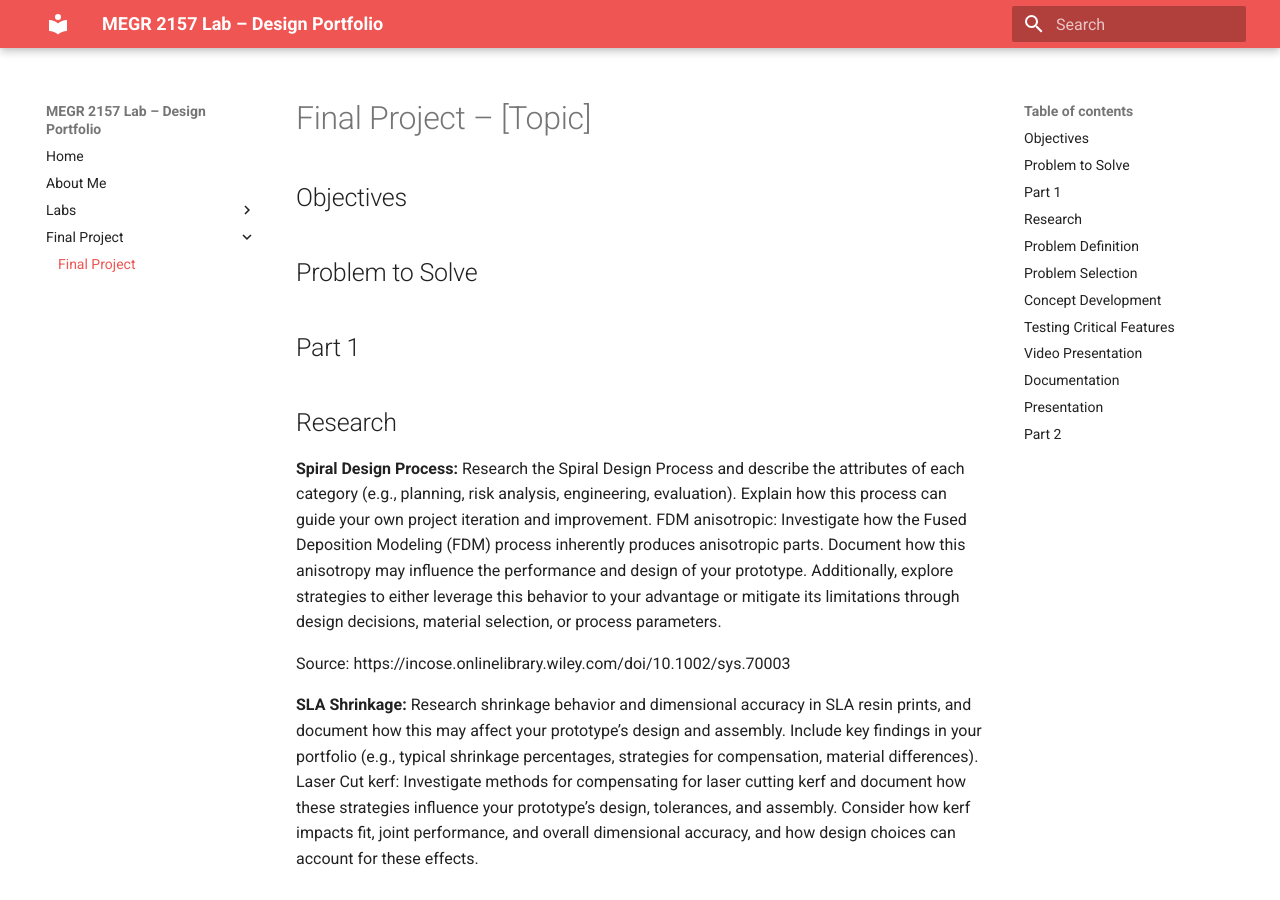
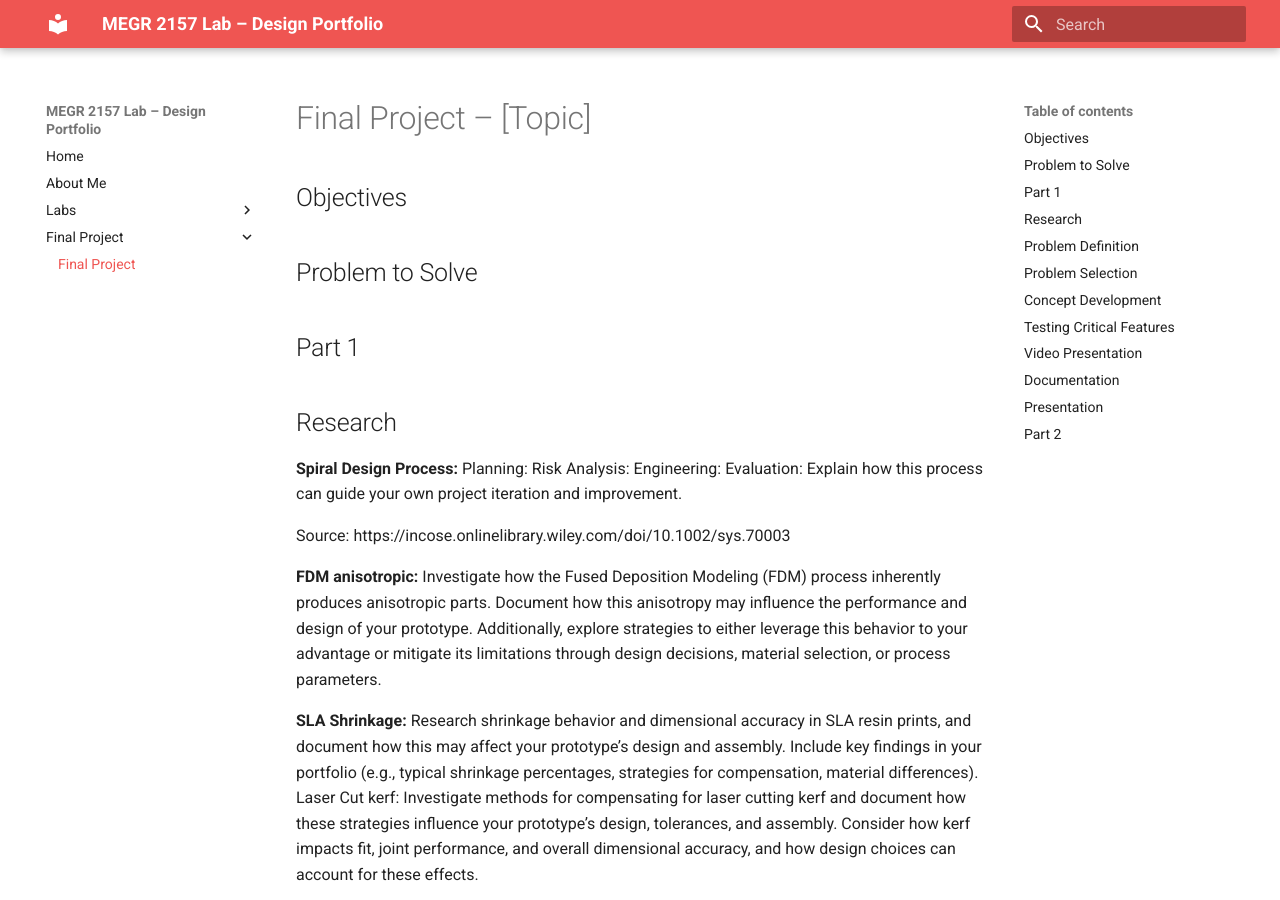
Before and after one commit to jfbrand/jack-brandon-lab-portfolio, an MkDocs documentation site: the page built from docs/finalproject/index.md, in a window 1280 px wide and 900 px high. Built offline with MkDocs 1.6.1 and Material for MkDocs 9.7.7, drawn with Linux system fonts in a browser that asks for light colours.

```diff
--- a/docs/finalproject/index.md
+++ b/docs/finalproject/index.md
@@ -11,12 +11,16 @@
 ## Research
 
 **Spiral Design Process:**
-Research the Spiral Design Process and describe the attributes of each category (e.g., planning, risk analysis, engineering, evaluation).
+Planning:
+Risk Analysis:
+Engineering:
+Evaluation:
 Explain how this process can guide your own project iteration and improvement.
-FDM anisotropic:
-Investigate how the Fused Deposition Modeling (FDM) process inherently produces anisotropic parts. Document how this anisotropy may influence the performance and design of your prototype. Additionally, explore strategies to either leverage this behavior to your advantage or mitigate its limitations through design decisions, material selection, or process parameters.
 
 Source: https://incose.onlinelibrary.wiley.com/doi/10.1002/sys.70003
+
+**FDM anisotropic:**
+Investigate how the Fused Deposition Modeling (FDM) process inherently produces anisotropic parts. Document how this anisotropy may influence the performance and design of your prototype. Additionally, explore strategies to either leverage this behavior to your advantage or mitigate its limitations through design decisions, material selection, or process parameters.
 
 **SLA Shrinkage:**
 Research shrinkage behavior and dimensional accuracy in SLA resin prints, and document how this may affect your prototype’s design and assembly. Include key findings in your portfolio (e.g., typical shrinkage percentages, strategies for compensation, material differences).
```
